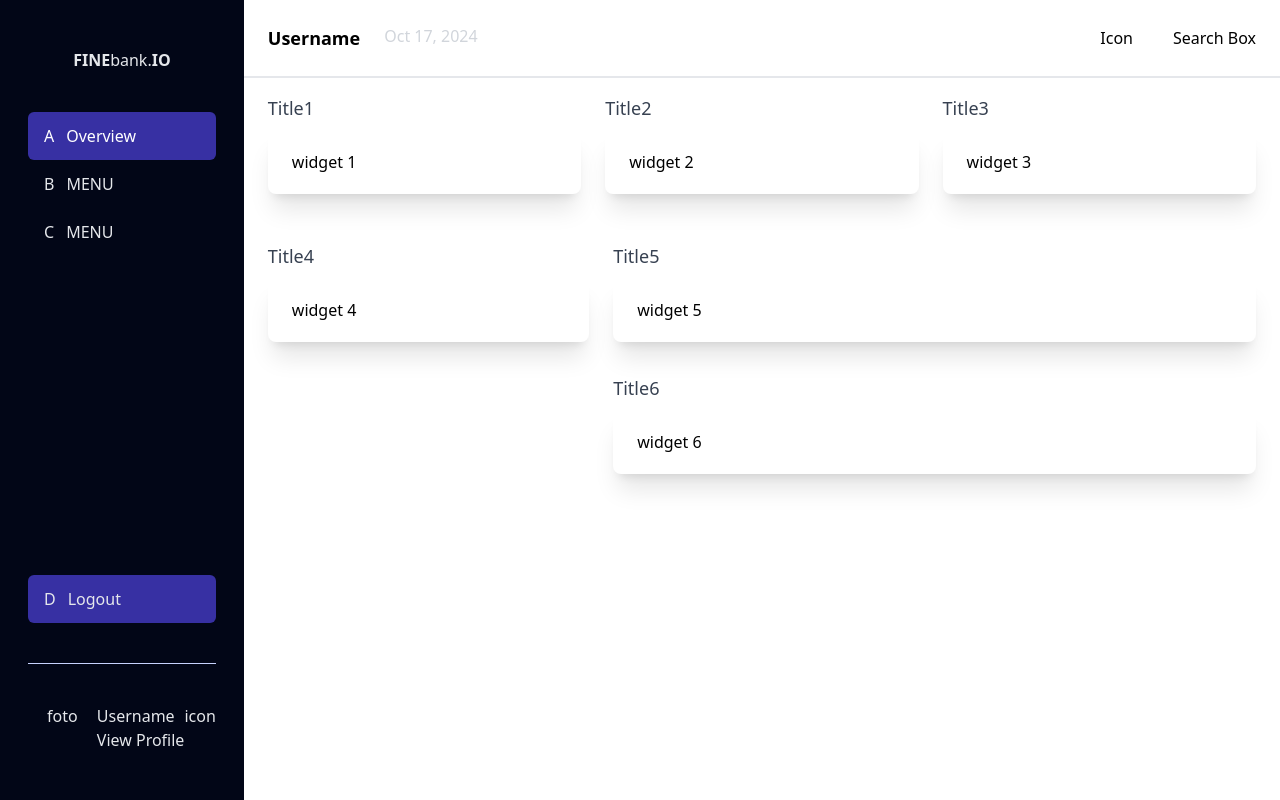
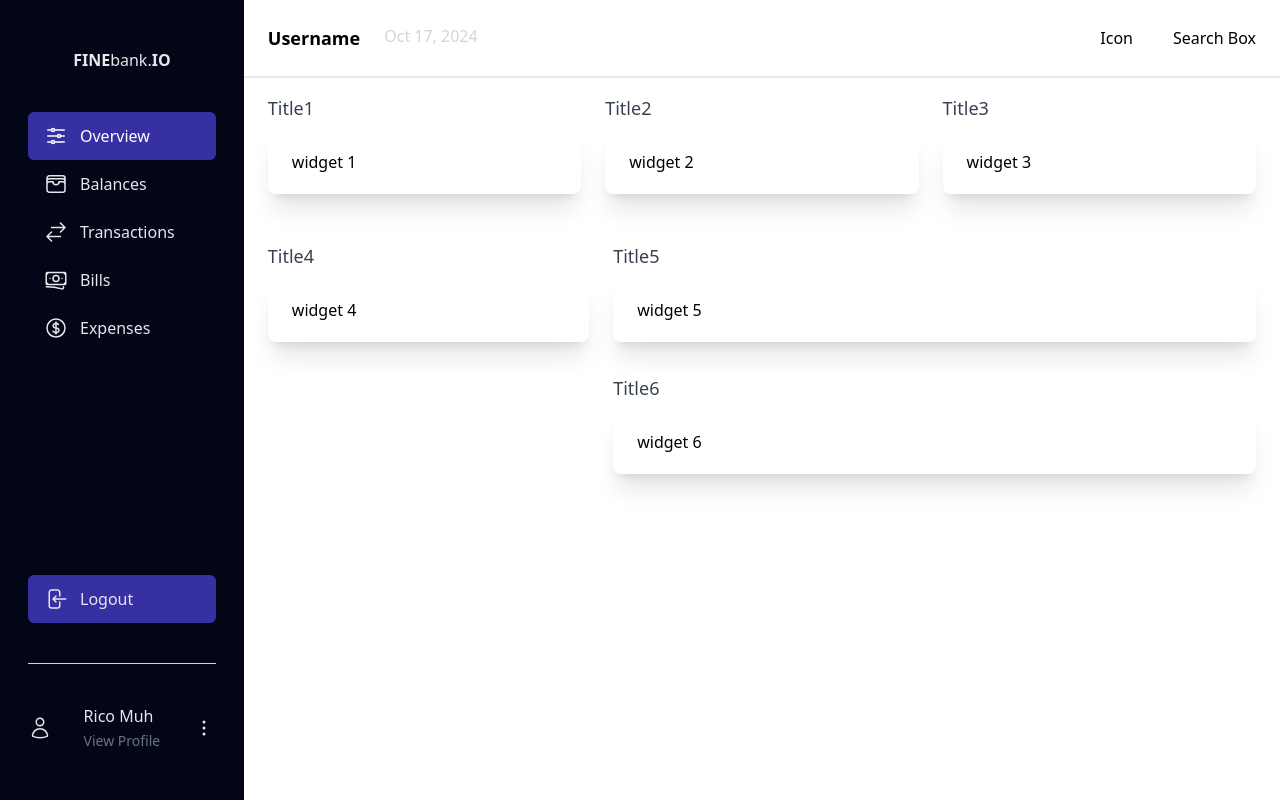
Before and after one commit to ricomuh/frontend-programming, a React (Vite) app: page / in a window 1280 px wide. Built offline with nearby package versions, Linux system fonts and the light colour scheme.

Commit message:
Enhance navbar with SVG icons and update layout; improve user profile display

```diff
--- a/src/components/navbar.tsx
+++ b/src/components/navbar.tsx
@@ -12,32 +12,160 @@ export default function Navbar(): JSX.Element {
           className="flex bg-indigo-800 text-white px-4 py-3 rounded-md"
           to="/"
         >
-          <div className="text-white mx-auto sm:mx-0">A</div>
+          <div className="text-white mx-auto sm:mx-0">
+            <svg
+              xmlns="http://www.w3.org/2000/svg"
+              fill="none"
+              viewBox="0 0 24 24"
+              strokeWidth={1.5}
+              stroke="currentColor"
+              className="size-6"
+            >
+              <path
+                strokeLinecap="round"
+                strokeLinejoin="round"
+                d="M10.5 6h9.75M10.5 6a1.5 1.5 0 1 1-3 0m3 0a1.5 1.5 0 1 0-3 0M3.75 6H7.5m3 12h9.75m-9.75 0a1.5 1.5 0 0 1-3 0m3 0a1.5 1.5 0 0 0-3 0m-3.75 0H7.5m9-6h3.75m-3.75 0a1.5 1.5 0 0 1-3 0m3 0a1.5 1.5 0 0 0-3 0m-9.75 0h9.75"
+              />
+            </svg>
+          </div>
           <div className="ms-3 hidden sm:block">Overview</div>
         </Link>
         <div className="flex hover:bg-indigo-800 px-4 py-3 rounded-md">
-          <div className="mx-auto sm:mx-0">B</div>
-          <div className="ms-3 hidden sm:block">MENU</div>
+          <div className="mx-auto sm:mx-0">
+            <svg
+              xmlns="http://www.w3.org/2000/svg"
+              fill="none"
+              viewBox="0 0 24 24"
+              strokeWidth={1.5}
+              stroke="currentColor"
+              className="size-6"
+            >
+              <path
+                strokeLinecap="round"
+                strokeLinejoin="round"
+                d="M21 12a2.25 2.25 0 0 0-2.25-2.25H15a3 3 0 1 1-6 0H5.25A2.25 2.25 0 0 0 3 12m18 0v6a2.25 2.25 0 0 1-2.25 2.25H5.25A2.25 2.25 0 0 1 3 18v-6m18 0V9M3 12V9m18 0a2.25 2.25 0 0 0-2.25-2.25H5.25A2.25 2.25 0 0 0 3 9m18 0V6a2.25 2.25 0 0 0-2.25-2.25H5.25A2.25 2.25 0 0 0 3 6v3"
+              />
+            </svg>
+          </div>
+          <div className="ms-3 hidden sm:block">Balances</div>
         </div>
         <div className="flex hover:bg-indigo-800 px-4 py-3 rounded-md">
-          <div className="mx-auto sm:mx-0">C</div>
-          <div className="ms-3 hidden sm:block">MENU</div>
+          <div className="mx-auto sm:mx-0">
+            <svg
+              xmlns="http://www.w3.org/2000/svg"
+              fill="none"
+              viewBox="0 0 24 24"
+              strokeWidth={1.5}
+              stroke="currentColor"
+              className="size-6"
+            >
+              <path
+                strokeLinecap="round"
+                strokeLinejoin="round"
+                d="M7.5 21 3 16.5m0 0L7.5 12M3 16.5h13.5m0-13.5L21 7.5m0 0L16.5 12M21 7.5H7.5"
+              />
+            </svg>
+          </div>
+          <div className="ms-3 hidden sm:block">Transactions</div>
+        </div>
+        <div className="flex hover:bg-indigo-800 px-4 py-3 rounded-md">
+          <div className="mx-auto sm:mx-0">
+            <svg
+              xmlns="http://www.w3.org/2000/svg"
+              fill="none"
+              viewBox="0 0 24 24"
+              strokeWidth={1.5}
+              stroke="currentColor"
+              className="size-6"
+            >
+              <path
+                strokeLinecap="round"
+                strokeLinejoin="round"
+                d="M2.25 18.75a60.07 60.07 0 0 1 15.797 2.101c.727.198 1.453-.342 1.453-1.096V18.75M3.75 4.5v.75A.75.75 0 0 1 3 6h-.75m0 0v-.375c0-.621.504-1.125 1.125-1.125H20.25M2.25 6v9m18-10.5v.75c0 .414.336.75.75.75h.75m-1.5-1.5h.375c.621 0 1.125.504 1.125 1.125v9.75c0 .621-.504 1.125-1.125 1.125h-.375m1.5-1.5H21a.75.75 0 0 0-.75.75v.75m0 0H3.75m0 0h-.375a1.125 1.125 0 0 1-1.125-1.125V15m1.5 1.5v-.75A.75.75 0 0 0 3 15h-.75M15 10.5a3 3 0 1 1-6 0 3 3 0 0 1 6 0Zm3 0h.008v.008H18V10.5Zm-12 0h.008v.008H6V10.5Z"
+              />
+            </svg>
+          </div>
+          <div className="ms-3 hidden sm:block">Bills</div>
+        </div>
+        <div className="flex hover:bg-indigo-800 px-4 py-3 rounded-md">
+          <div className="mx-auto sm:mx-0">
+            <svg
+              xmlns="http://www.w3.org/2000/svg"
+              fill="none"
+              viewBox="0 0 24 24"
+              strokeWidth={1.5}
+              stroke="currentColor"
+              className="size-6"
+            >
+              <path
+                strokeLinecap="round"
+                strokeLinejoin="round"
+                d="M12 6v12m-3-2.818.879.659c1.171.879 3.07.879 4.242 0 1.172-.879 1.172-2.303 0-3.182C13.536 12.219 12.768 12 12 12c-.725 0-1.45-.22-2.003-.659-1.106-.879-1.106-2.303 0-3.182s2.9-.879 4.006 0l.415.33M21 12a9 9 0 1 1-18 0 9 9 0 0 1 18 0Z"
+              />
+            </svg>
+          </div>
+          <div className="ms-3 hidden sm:block">Expenses</div>
         </div>
       </div>
       <div>
         <div className="flex bg-indigo-800 px-4 py-3 rounded-md">
-          <div className="mx-auto sm:mx-0">D</div>
+          <div className="mx-auto sm:mx-0">
+            <svg
+              xmlns="http://www.w3.org/2000/svg"
+              fill="none"
+              viewBox="0 0 24 24"
+              strokeWidth={1.5}
+              stroke="currentColor"
+              className="size-6"
+            >
+              <path
+                strokeLinecap="round"
+                strokeLinejoin="round"
+                d="M15.75 9V5.25A2.25 2.25 0 0 0 13.5 3h-6a2.25 2.25 0 0 0-2.25 2.25v13.5A2.25 2.25 0 0 0 7.5 21h6a2.25 2.25 0 0 0 2.25-2.25V15M12 9l-3 3m0 0 3 3m-3-3h12.75"
+              />
+            </svg>
+          </div>
           <div className="ms-3 hidden sm:block">Logout</div>
         </div>
         <div className="border-b my-10 border-b-indigo-200"></div>
-        <div className="flex justify-between">
-          <div className="mx-auto">foto</div>
+        <div className="flex justify-between items-center">
+          <div className="mx-auto sm:mx-0">
+            <svg
+              xmlns="http://www.w3.org/2000/svg"
+              fill="none"
+              viewBox="0 0 24 24"
+              strokeWidth={1.5}
+              stroke="currentColor"
+              className="size-6"
+            >
+              <path
+                strokeLinecap="round"
+                strokeLinejoin="round"
+                d="M15.75 6a3.75 3.75 0 1 1-7.5 0 3.75 3.75 0 0 1 7.5 0ZM4.501 20.118a7.5 7.5 0 0 1 14.998 0A17.933 17.933 0 0 1 12 21.75c-2.676 0-5.216-.584-7.499-1.632Z"
+              />
+            </svg>
+          </div>
           <div className="hidden sm:block">
-            Username
+            Rico Muh
             <br />
-            View Profile
+            <span className="text-gray-500 text-sm">View Profile</span>
           </div>
-          <div className="hidden sm:block">icon</div>
+          <div className="hidden sm:block">
+            <svg
+              xmlns="http://www.w3.org/2000/svg"
+              fill="none"
+              viewBox="0 0 24 24"
+              strokeWidth={1.5}
+              stroke="currentColor"
+              className="size-6"
+            >
+              <path
+                strokeLinecap="round"
+                strokeLinejoin="round"
+                d="M12 6.75a.75.75 0 1 1 0-1.5.75.75 0 0 1 0 1.5ZM12 12.75a.75.75 0 1 1 0-1.5.75.75 0 0 1 0 1.5ZM12 18.75a.75.75 0 1 1 0-1.5.75.75 0 0 1 0 1.5Z"
+              />
+            </svg>
+          </div>
         </div>
       </div>
     </nav>
```
